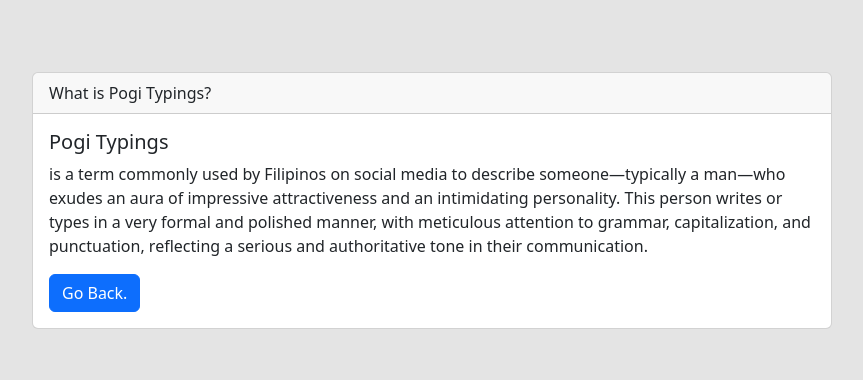
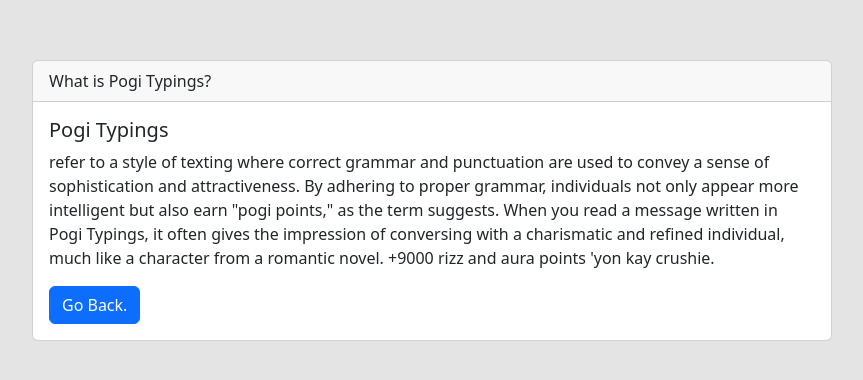
Before and after one commit to jei3m/pogi-typings, a React (Create React App) app: page /about in a window 1280 px wide. Shown: the part 200-580 px from the top of the page, without its empty margins (208-1071 px from the left). Built offline with nearby package versions, Linux system fonts and the light colour scheme.

Commit message:
"Updated text in About and Chat components"

```diff
--- a/src/components/About.jsx
+++ b/src/components/About.jsx
@@ -10,7 +10,7 @@ function About() {
     <Card.Body>
       <Card.Title>Pogi Typings</Card.Title>
       <Card.Text>
-       is a term commonly used by Filipinos on social media to describe someone—typically a man—who exudes an aura of impressive attractiveness and an intimidating personality. This person writes or types in a very formal and polished manner, with meticulous attention to grammar, capitalization, and punctuation, reflecting a serious and authoritative tone in their communication.
+       refer to a style of texting where correct grammar and punctuation are used to convey a sense of sophistication and attractiveness. By adhering to proper grammar, individuals not only appear more intelligent but also earn "pogi points," as the term suggests. When you read a message written in Pogi Typings, it often gives the impression of conversing with a charismatic and refined individual, much like a character from a romantic novel. +9000 rizz and aura points 'yon  kay crushie.
       </Card.Text>
       <Link to="/chat">
       <Button variant="primary">Go Back.</Button>
--- a/src/components/Chat.jsx
+++ b/src/components/Chat.jsx
@@ -129,7 +129,7 @@ const Chat = () => {
             <>
               {!hasOutput && (
                 <div className="placeholder-text">
-                  Just type in your message, and it will convert it into pogi typings.
+                 Just type in your message, and it will be converted into pogi typings.
                 </div>
               )}
               <div className="messages-container">
```
